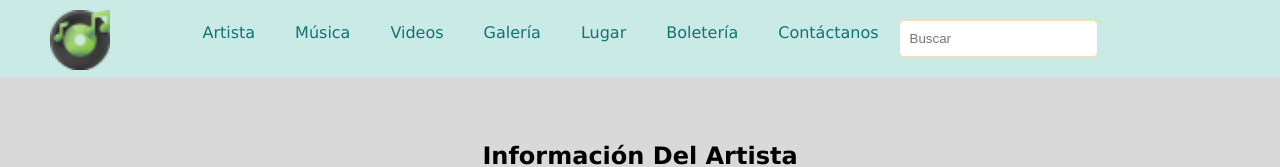
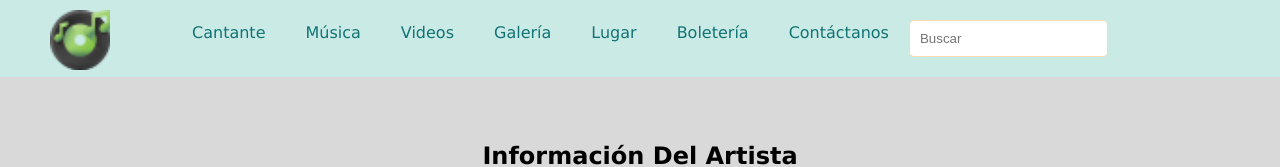
Before and after one commit to emperezm/Demo1, a website: page Página web/index.html in a window 1280 px wide. Shown: the top 167 px of the page. Drawn offline with Linux system fonts and the light colour scheme.

Commit message:
cambion de nombre de artista a cantante

```diff
--- a/Página web/index.html
+++ b/Página web/index.html
@@ -14,7 +14,7 @@
                 <img src="assets/images/spotify (1).png" alt="" height="60px">
               </aside>
             <ul>
-                <li><a href="#Artista">Artista</a></li>
+                <li><a href="#Artista">Cantante</a></li>
                 <li><a href="#Musica">Música</a></li>
                 <li><a href="#Videos">Videos</a></li>
                 <li><a href="#Galeria">Galería</a></li>
```
